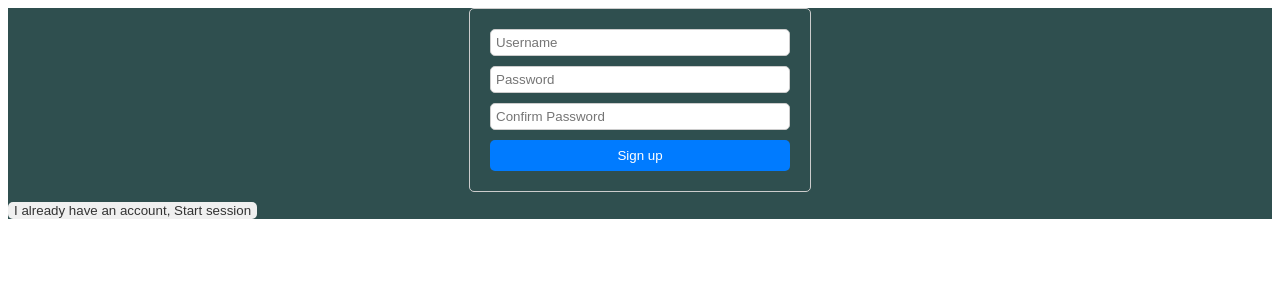
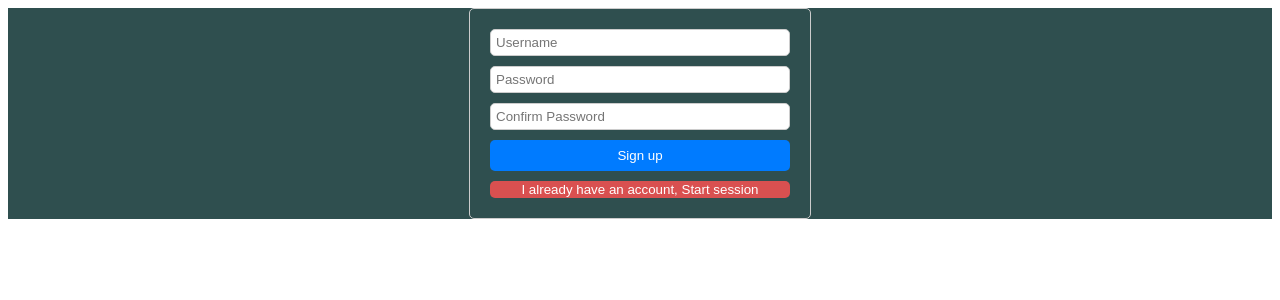
Before and after one commit to rvosistemas/hanged-app, a Vue app: page /register in a window 1280 px wide. Shown: the top 300 px of the page. Built offline with nearby package versions, Linux system fonts and the light colour scheme; no server answers.

Commit message:
run ok with token saved in localstorage

```diff
--- a/config.ts
+++ b/config.ts
@@ -1,6 +1,6 @@
 /// <reference types="vite/client" />
 
-const FLASK_API_BASE_URL = import.meta.env.FLASK_APP_API_BASE_URL || "http://localhost:8000";
-const VUE_API_BASE_URL = import.meta.env.VUE_APP_API_BASE_URL || "http://localhost:5000";
+const FLASK_API_BASE_URL = import.meta.env.VITE_FLASK_APP_API_BASE_URL || "http://localhost:5000";
+const VUE_API_BASE_URL = import.meta.env.VITE_VUE_APP_API_BASE_URL || "http://localhost:8000";
 
 export { FLASK_API_BASE_URL, VUE_API_BASE_URL };
--- a/src/components/LoginForm.vue
+++ b/src/components/LoginForm.vue
@@ -2,13 +2,13 @@
     <form @submit.prevent="submitForm" class="form-container">
         <input v-model="username" placeholder="Username" />
         <input v-model="password" type="password" placeholder="Password" />
-        <button type="submit">SLogin</button>
+        <button type="submit" class="submit-btn">Login</button>
         <p v-if="errorMessage" class="error-message">{{ errorMessage }}</p>
         <p v-if="successMessage" class="success-message">{{ successMessage }}</p>
+        <button @click="goToRegister" class="register-btn">I don't have an
+            account,
+            Sign up</button>
     </form>
-
-    <button @click="goToRegister" class="register-button">I don't have an account,
-        Sign up</button>
 </template>
 
 <script setup lang="ts">
@@ -40,7 +40,6 @@ async function submitForm() {
         password: password.value,
     };
 
-    console.log("userData -> ", userData);
 
     await login(userData);
 }
@@ -61,6 +60,7 @@ async function login(userData: Object) {
             errorMessage.value = data.message;
         } else {
             successMessage.value = data.message;
+            localStorage.setItem('token', data.access_token);
             router.push({ path: "/board" });
         }
     } catch (error) {
@@ -93,10 +93,19 @@ const goToRegister = () => {
     border-radius: 5px;
 }
 
-.form-container button {
+.submit-btn {
     padding: 8px 12px;
     background-color: #007bff;
     color: #fff;
+    border: none;
+    border-radius: 5px;
+    cursor: pointer;
+}
+
+.register-btn {
+    margin-top: 10px;
+    background-color: #d95050;
+    color: #ffffff;
     border: none;
     border-radius: 5px;
     cursor: pointer;
@@ -111,13 +120,4 @@ const goToRegister = () => {
     color: #00ff00;
     margin-top: 5px;
 }
-
-.register-button {
-    margin-top: 10px;
-    background-color: #f0f0f0;
-    color: #333;
-    border: none;
-    border-radius: 5px;
-    cursor: pointer;
-}
 </style>
--- a/src/components/RegisterForm.vue
+++ b/src/components/RegisterForm.vue
@@ -6,13 +6,13 @@
                v-model="confirmPassword"
                type="password"
                placeholder="Confirm Password" />
-        <button type="submit">Sign up</button>
+        <button type="submit" class="submit-btn">Sign up</button>
         <p v-if="errorMessage" class="error-message">{{ errorMessage }}</p>
         <p v-if="successMessage" class="success-message">{{ successMessage }}</p>
+        <button @click="goToLogin" class="login-btn">I already have an account,
+            Start
+            session</button>
     </form>
-
-    <button @click="goToLogin" class="login-button">I already have an account, Start
-        session</button>
 </template>
 
 <script setup lang="ts">
@@ -104,10 +104,19 @@ const goToLogin = () => {
     border-radius: 5px;
 }
 
-.form-container button {
+.submit-btn {
     padding: 8px 12px;
     background-color: #007bff;
     color: #fff;
+    border: none;
+    border-radius: 5px;
+    cursor: pointer;
+}
+
+.login-btn {
+    margin-top: 10px;
+    background-color: #d95050;
+    color: #ffffff;
     border: none;
     border-radius: 5px;
     cursor: pointer;
@@ -122,13 +131,4 @@ const goToLogin = () => {
     color: #00ff00;
     margin-top: 5px;
 }
-
-.login-button {
-    margin-top: 10px;
-    background-color: #f0f0f0;
-    color: #333;
-    border: none;
-    border-radius: 5px;
-    cursor: pointer;
-}
 </style>
```
Also changed, not shown: src/vite-env.d.ts (+9 -0 lines), 1 other file (tests, documents, lock files or other folders).
